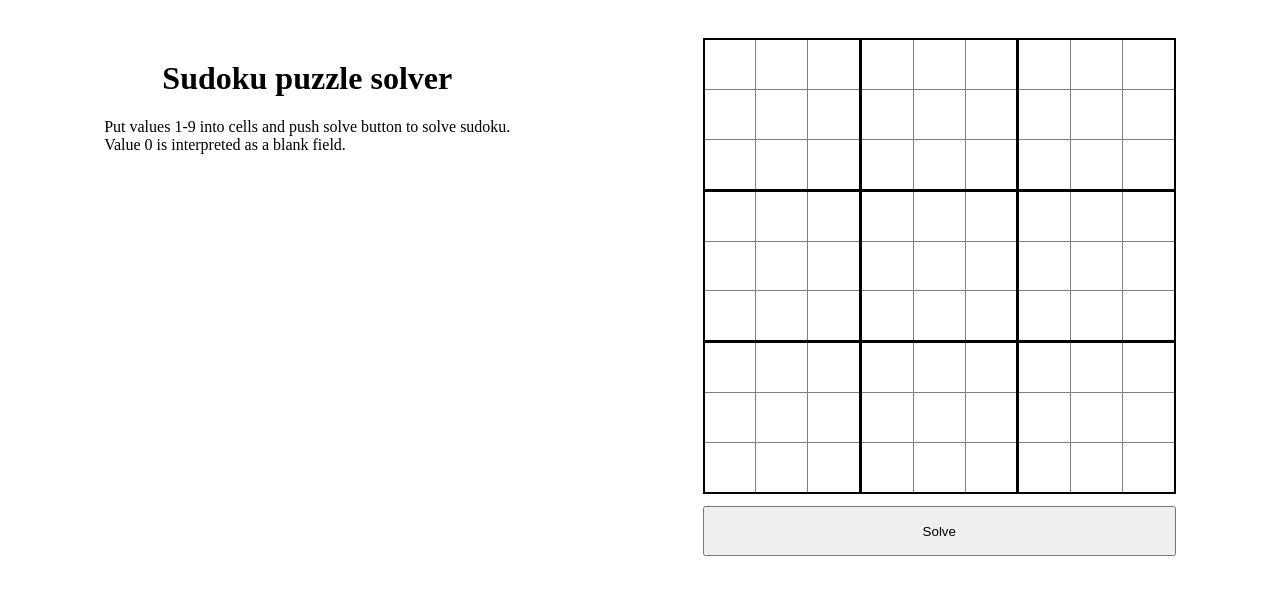
After one commit to mpilkou/sudoku-solver-app, a Django app: page /sudoku/ in a window 1280 px wide. The commit adds this page. Shown: the top 595 px of the page. Run offline with Django 3.2, Linux system fonts and the light colour scheme; some libraries are stand-ins or nearby versions.

Commit message:
add sudoku board view

```diff
--- a/static/sudoku/css/sudoku_fields.css
+++ b/static/sudoku/css/sudoku_fields.css
@@ -1,25 +1,52 @@
-/* table{
+table{
+    border: 2px solid black;
+    border-collapse: collapse;
+    margin: auto;
+    padding: auto;
+    width: 100%;
+    height: 100%;
+}
+
+td{
     border: 1px solid grey;
-    border-radius: 10px;
-/* , th, td {
-    border: 1px solid grey;
-    border-radius: 10px;
-} */
+}
 
-/* th, table{
-    border: 1px solid white;
-    border-radius: 50px;
-} */
-/* border-top: 2px solid black */
-/* td{
-    border: 1px solid grey;
-    border-radius: 50px;
-} */
+input{
+    text-align: center;
+    width: 3.5vw;
+    height: 3.5vw;
+    font-size: 3vw;
+    outline: none;
+    border: 0;
+}
+
+.top_border{
+    border-top: 3px solid black;
+}
+
+.left_border{
+    border-left: 3px solid black;
+}
+
 #sudoku_div{
-  margin-top: 3vw;
-  display: flex;
-  justify-content:space-around;
+    margin-top: 3vw;
+    display: grid;
+    grid-auto-flow: column;
+    justify-content: space-around;
 }
-#sudoku_about{
 
+@media only screen and (max-width: 1000px) {
+    #sudoku_div{
+        grid-auto-flow: row;
+    }
 }
+
+button{
+    margin-top: 1vw;
+    width: 100%;
+    height: 7ex;
+}
+
+h1{
+    text-align: center;
+}
--- a/static/sudoku/js/index.js
+++ b/static/sudoku/js/index.js
@@ -1,4 +1,3 @@
-
 
 const App = {
     data() {
@@ -12,39 +11,3 @@ const app = Vue.createApp(App)
 app.config.compilerOptions.delimiters = ['[[',']]']
 
 app.mount("#sudoku_div")
-
-
-let tr_list = document.getElementsByTagName("tr")
-
-//tr_list[i].td_list = tr_list[i].getElementsByTagName("td");
-
-for (let i = 0; i < tr_list.length; i++)
-{
-    tr_list[i].td_list = tr_list[i].getElementsByTagName("td");
-    if ( i%3 == 0 && (i > 1))
-    {
-        tr_list[i].style = "border-top: 2px solid black";
-    }
-    for (let j = 0; j < tr_list[i].td_list.length; j++) {
-        if ( j%3 == 0 && (j > 1))
-        {
-            tr_list[i].td_list[j].style = "border-left: 2px solid black"
-        }
-
-    }
-}
-
-// map
-// list operations js
-
-//     // for (let j = 1; j < list_j.length; j++)
-//     // {
-//     //     if (j-2%3 == 0 && j < 8) {
-//     //         list_j[j].style = "border-right: 2px solid black";
-//     //     }
-//     // }
-//     if ( i%3 == 0 && (i < 8 && i == 1))
-//     {
-//         list_i[i].style = "border-bottom: 2px solid black";
-//     }
-//         // list[i].getElementsByTagName("input"));
--- /dev/null
+++ b/templates/sudoku/index.html
@@ -0,0 +1,131 @@
+{% extends 'layout.html' %}
+{% load static %}
+
+{% block title %}
+    Sudoku
+{% endblock title %}
+
+{% block head %}
+    <link rel="stylesheet" href={% static 'sudoku/css/sudoku_fields.css' %}>
+    <script src="/static/vuejs/vue.global.prod.js"></script>
+{% endblock head %}
+
+{% block content %}
+
+    <div id="sudoku_div">
+      <div id="sudoku_about">
+        <h1>[[product]] puzzle solver</h1>
+        <p>Put values 1-9 into cells and push solve button to solve sudoku. </br> Value 0 is interpreted as a blank field.</p>
+      </div>
+      <div id="sudoku_puzzle">
+          <form>
+            <table>
+              <tr id="tr_1">
+                <td><input type="text" maxlength="1"></td>
+                <td><input type="text" maxlength="1"></td>
+                <td><input type="text" maxlength="1"></td>
+                <td class="left_border"><input type="text" maxlength="1"></td>
+                <td><input type="text" maxlength="1"></td>
+                <td><input type="text" maxlength="1"></td>
+                <td class="left_border"><input type="text" maxlength="1"></td>
+                <td><input type="text" maxlength="1"></td>
+                <td><input type="text" maxlength="1"></td>
+              </tr>
+              <tr id="tr_2">
+                <td><input type="text" maxlength="1"></td>
+                <td><input type="text" maxlength="1"></td>
+                <td><input type="text" maxlength="1"></td>
+                <td class="left_border"><input type="text" maxlength="1"></td>
+                <td><input type="text" maxlength="1"></td>
+                <td><input type="text" maxlength="1"></td>
+                <td class="left_border"><input type="text" maxlength="1"></td>
+                <td><input type="text" maxlength="1"></td>
+                <td><input type="text" maxlength="1"></td>
+              </tr>
+              <tr id="tr_3">
+                <td><input type="text" maxlength="1"></td>
+                <td><input type="text" maxlength="1"></td>
+                <td><input type="text" maxlength="1"></td>
+                <td class="left_border"><input type="text" maxlength="1"></td>
+                <td><input type="text" maxlength="1"></td>
+                <td><input type="text" maxlength="1"></td>
+                <td class="left_border"><input type="text" maxlength="1"></td>
+                <td><input type="text" maxlength="1"></td>
+                <td><input type="text" maxlength="1"></td>
+              </tr>
+              <tr id="tr_4">
+                  <td class="top_border"><input type="text" maxlength="1"></td>
+                  <td class="top_border"><input type="text" maxlength="1"></td>
+                  <td class="top_border"><input type="text" maxlength="1"></td>
+                  <td class="top_border left_border"><input type="text" maxlength="1"></td>
+                  <td class="top_border"><input type="text" maxlength="1"></td>
+                  <td class="top_border"><input type="text" maxlength="1"></td>
+                  <td class="top_border left_border"><input type="text" maxlength="1"></td>
+                  <td class="top_border"><input type="text" maxlength="1"></td>
+                  <td class="top_border"><input type="text" maxlength="1"></td>
+              </tr>
+              <tr id="tr_5">
+                  <td><input type="text" maxlength="1"></td>
+                  <td><input type="text" maxlength="1"></td>
+                  <td><input type="text" maxlength="1"></td>
+                  <td class="left_border"><input type="text" maxlength="1"></td>
+                  <td><input type="text" maxlength="1"></td>
+                  <td><input type="text" maxlength="1"></td>
+                  <td class="left_border"><input type="text" maxlength="1"></td>
+                  <td><input type="text" maxlength="1"></td>
+                  <td><input type="text" maxlength="1"></td>
+              </tr>
+              <tr id="tr_6">
+                  <td><input type="text" maxlength="1"></td>
+                  <td><input type="text" maxlength="1"></td>
+                  <td><input type="text" maxlength="1"></td>
+                  <td class="left_border"><input type="text" maxlength="1"></td>
+                  <td><input type="text" maxlength="1"></td>
+                  <td><input type="text" maxlength="1"></td>
+                  <td class="left_border"><input type="text" maxlength="1"></td>
+                  <td><input type="text" maxlength="1"></td>
+                  <td><input type="text" maxlength="1"></td>
+              </tr>
+              <tr id="tr_7">
+                  <td class="top_border"><input type="text" maxlength="1"></td>
+                  <td class="top_border"><input type="text" maxlength="1"></td>
+                  <td class="top_border"><input type="text" maxlength="1"></td>
+                  <td class="top_border left_border"><input type="text" maxlength="1"></td>
+                  <td class="top_border"><input type="text" maxlength="1"></td>
+                  <td class="top_border"><input type="text" maxlength="1"></td>
+                  <td class="top_border left_border"><input type="text" maxlength="1"></td>
+                  <td class="top_border"><input type="text" maxlength="1"></td>
+                  <td class="top_border"><input type="text" maxlength="1"></td>
+              </tr>
+              <tr id="tr_8">
+                  <td><input type="text" maxlength="1"></td>
+                  <td><input type="text" maxlength="1"></td>
+                  <td><input type="text" maxlength="1"></td>
+                  <td class="left_border"><input type="text" maxlength="1"></td>
+                  <td><input type="text" maxlength="1"></td>
+                  <td><input type="text" maxlength="1"></td>
+                  <td class="left_border"><input type="text" maxlength="1"></td>
+                  <td><input type="text" maxlength="1"></td>
+                  <td><input type="text" maxlength="1"></td>
+              </tr>
+              <tr id="tr_9">
+                  <td><input type="text" maxlength="1"></td>
+                  <td><input type="text" maxlength="1"></td>
+                  <td><input type="text" maxlength="1"></td>
+                  <td class="left_border"><input type="text" maxlength="1"></td>
+                  <td><input type="text" maxlength="1"></td>
+                  <td><input type="text" maxlength="1"></td>
+                  <td class="left_border"><input type="text" maxlength="1"></td>
+                  <td><input type="text" maxlength="1"></td>
+                  <td><input type="text" maxlength="1"></td>
+              </tr>
+            </table>
+          <button type="submit">Solve</button>
+          </form>
+      </div>
+  </div>
+{% endblock content %}
+
+{% block end_body %}
+  <script src="/static/sudoku/js/index.js"></script>
+{% endblock end_body %}
```
Also changed, not shown: 1 other file.
